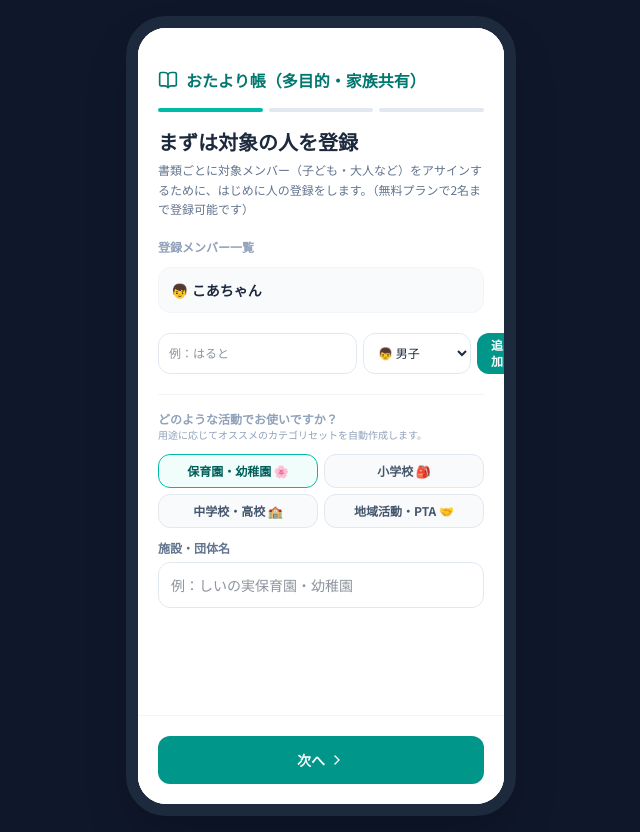
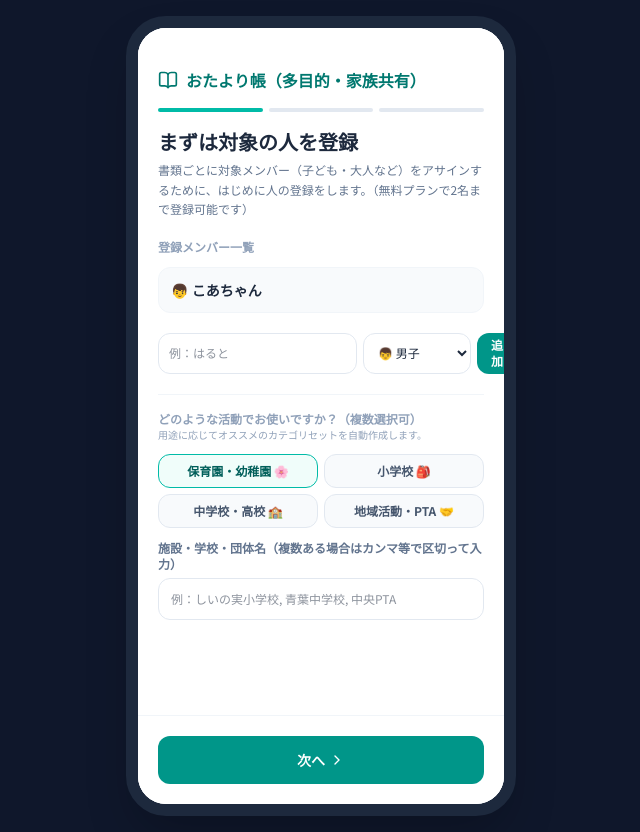
Before and after one commit to jukuro/ochomen-app, a Next.js app: page / in a window 1280 px wide. Shown: the whole page, without its empty margins (319-959 px from the left). Built offline with nearby package versions, Linux system fonts and the light colour scheme.

Commit message:
feat: support multi-select organization types and multiple facility registration

```diff
--- a/src/components/Onboarding.tsx
+++ b/src/components/Onboarding.tsx
@@ -29,7 +29,7 @@ const SUGGESTED_CATEGORIES: Record<string, string[]> = {
 
 export function Onboarding({ onComplete }: OnboardingProps) {
   const [step, setStep] = useState(1);
-  const [selectedOrgType, setSelectedOrgType] = useState("保育園・幼稚園");
+  const [selectedOrgTypes, setSelectedOrgTypes] = useState<string[]>(["保育園・幼稚園"]);
   const [orgName, setOrgName] = useState("");
 
   const [people, setPeople] = useState<Child[]>([
@@ -44,9 +44,24 @@ export function Onboarding({ onComplete }: OnboardingProps) {
   const [isScanning, setIsScanning] = useState(false);
   const [demoDone, setDemoDone] = useState(false);
 
-  const handleOrgTypeChange = (type: string) => {
-    setSelectedOrgType(type);
-    setCategories(SUGGESTED_CATEGORIES[type] || ["お帳面", "園だより"]);
+  const handleOrgTypeToggle = (type: string) => {
+    let nextTypes = [...selectedOrgTypes];
+    if (nextTypes.includes(type)) {
+      if (nextTypes.length > 1) {
+        nextTypes = nextTypes.filter((t) => t !== type);
+      }
+    } else {
+      nextTypes.push(type);
+    }
+    setSelectedOrgTypes(nextTypes);
+
+    // カテゴリをマージ
+    const merged = new Set<string>();
+    nextTypes.forEach((t) => {
+      const cats = SUGGESTED_CATEGORIES[t] || [];
+      cats.forEach((c) => merged.add(c));
+    });
+    setCategories(Array.from(merged));
   };
 
   const handleAddPerson = () => {
@@ -83,7 +98,7 @@ export function Onboarding({ onComplete }: OnboardingProps) {
   const finish = (didDemoScan: boolean) => {
     onComplete({
       children: people,
-      kindergartenName: orgName.trim() || `${selectedOrgType}の活動`,
+      kindergartenName: orgName.trim() || `${selectedOrgTypes.join("＆")}の活動`,
       categories: categories.length > 0 ? categories : ["お帳面"],
       didDemoScan,
     });
@@ -177,35 +192,38 @@ export function Onboarding({ onComplete }: OnboardingProps) {
 
             <div className="border-t border-slate-100 pt-4 space-y-3">
               <div>
-                <span className="text-xs font-bold text-slate-400 block">どのような活動でお使いですか？</span>
+                <span className="text-xs font-bold text-slate-400 block">どのような活動でお使いですか？（複数選択可）</span>
                 <p className="text-[10px] text-slate-400">用途に応じてオススメのカテゴリセットを自動作成します。</p>
               </div>
               <div className="grid grid-cols-2 gap-1.5">
-                {ORG_TYPES.map((type) => (
+                {ORG_TYPES.map((type) => {
+                  const isSelected = selectedOrgTypes.includes(type.id);
+                  return (
                     <button
                       key={type.id}
                       type="button"
-                    onClick={() => handleOrgTypeChange(type.id)}
+                      onClick={() => handleOrgTypeToggle(type.id)}
                       className={`py-2 px-1 rounded-xl text-xs font-bold border transition ${
-                      selectedOrgType === type.id
+                        isSelected
                           ? "bg-teal-50 border-teal-500 text-teal-800"
                           : "bg-slate-50 border-slate-200 text-slate-600 hover:bg-slate-100"
                       }`}
                     >
                       {type.label}
                     </button>
-                ))}
+                  );
+                })}
               </div>
               <div>
                 <label className="text-xs font-bold text-slate-500 block mb-1.5">
-                  施設・団体名
+                  施設・学校・団体名（複数ある場合はカンマ等で区切って入力）
                 </label>
                 <input
                   type="text"
                   value={orgName}
                   onChange={(e) => setOrgName(e.target.value)}
-                  placeholder={`例：しいの実${selectedOrgType}`}
-                  className="w-full border border-slate-200 rounded-xl p-3 text-sm text-slate-800 outline-none focus:border-teal-500"
+                  placeholder="例：しいの実小学校, 青葉中学校, 中央PTA"
+                  className="w-full border border-slate-200 rounded-xl p-3 text-xs text-slate-800 outline-none focus:border-teal-500"
                 />
               </div>
             </div>
```
Lines whose indentation alone changed are shown as unchanged.
